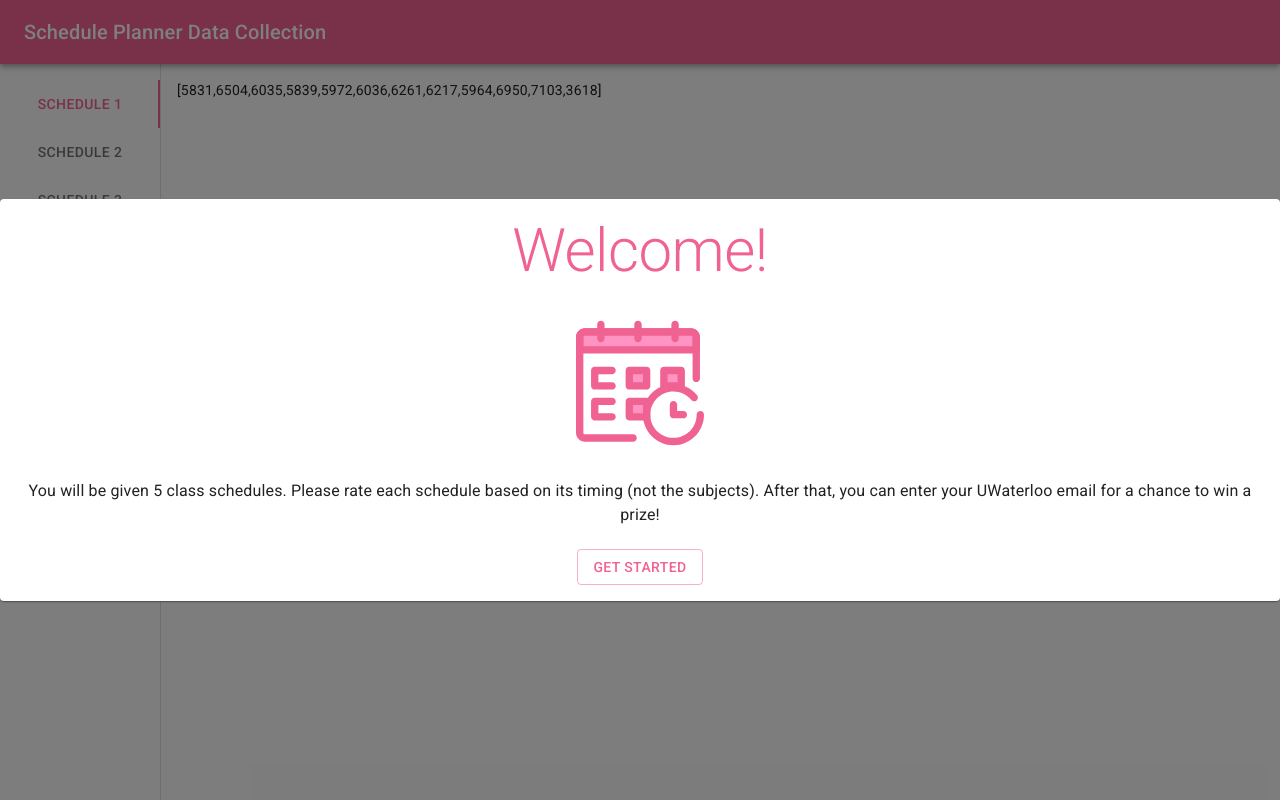
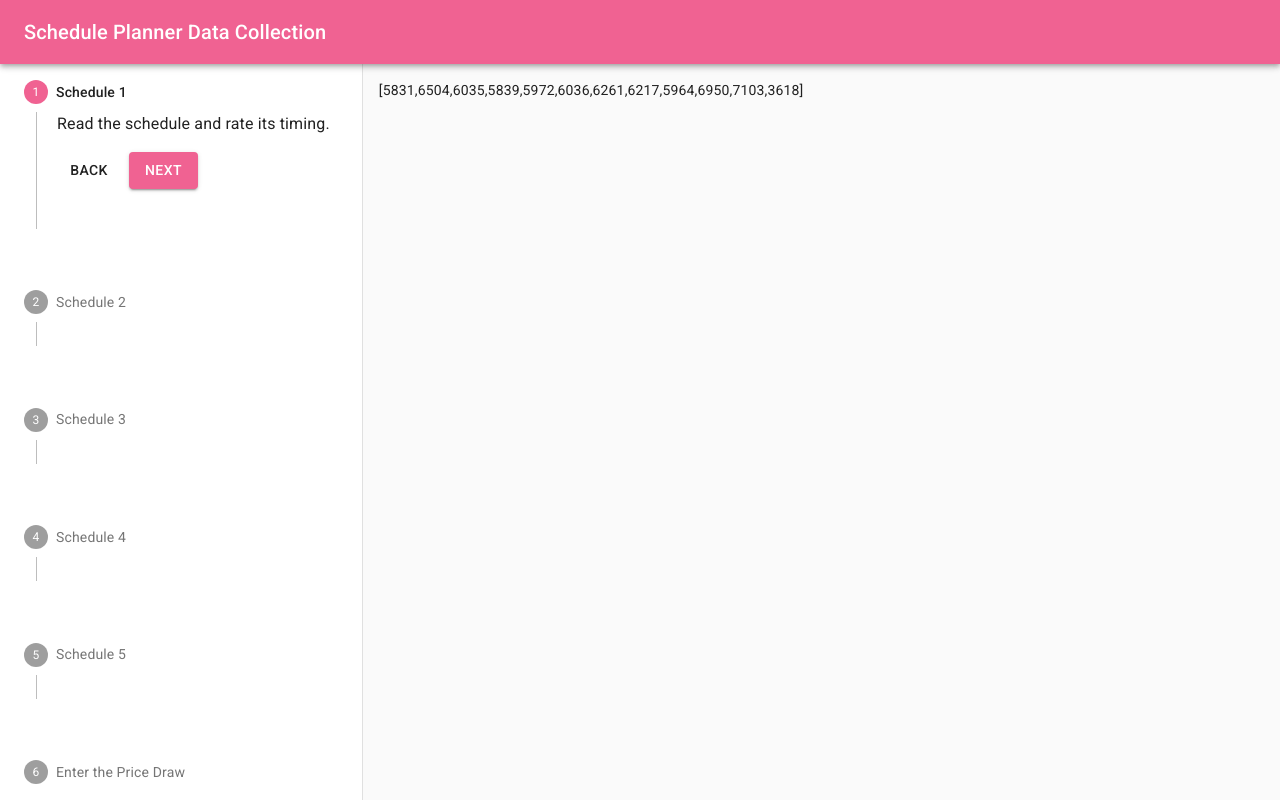
Before and after one commit to ScheduleHub/schedule-hub-data-collection, a React (Create React App) app: page / in a window 1280 px wide. Built offline with nearby package versions, Linux system fonts and the light colour scheme.

Commit message:
Add vertical stepper

```diff
--- a/src/schedule-page/index.jsx
+++ b/src/schedule-page/index.jsx
@@ -9,6 +9,7 @@ import {
   MobileStepper,
   Modal,
   Paper,
+  Stepper,
   Tab,
   Tabs,
   ThemeProvider,
@@ -17,6 +18,10 @@ import {
   createMuiTheme,
   makeStyles,
   withStyles,
+  Step,
+  StepLabel,
+  StepConnector,
+  StepContent,
 } from '@material-ui/core';
 import { blue, pink } from '@material-ui/core/colors';
 import { KeyboardArrowLeft, KeyboardArrowRight } from '@material-ui/icons';
@@ -34,6 +39,7 @@ const useStyles = makeStyles((theme) => ({
   },
   contents: {
     display: 'flex',
+    flexDirection: 'row',
     flexGrow: 1,
     overflowX: 'auto',
   },
@@ -52,12 +58,17 @@ const useStyles = makeStyles((theme) => ({
   mobileStepper: {
     borderTop: `1px solid ${theme.palette.divider}`,
   },
-  tabs: {
+  verticalStepper: {
     borderRight: `1px solid ${theme.palette.divider}`,
-    flexShrink: 0,
-    height: '100%',
+    height: 'auto',
     paddingBottom: theme.spacing(2),
     paddingTop: theme.spacing(2),
+  },
+  verticalStepperButton: {
+    marginRight: theme.spacing(1),
+  },
+  verticalStepConnector: {
+    height: 'initial',
   },
   welcomeLogo: {
     display: 'block',
@@ -131,11 +142,32 @@ function SchedulePage() {
 
   const closeInstrModal = () => setInstrModalOpen(false);
 
-  const createSchedTabs = () => schedules.map((value, index) => (
-    <Tab key={value.id} label={`Schedule ${index + 1}`} />
-  ));
 
   const handelTabChange = (_event, newValue) => setSelectedSchedIndex(newValue);
+
+  const handleBackClick = () => setSelectedSchedIndex((prevSelected) => prevSelected - 1);
+
+  const handleNextClick = () => setSelectedSchedIndex((prevSelected) => prevSelected + 1);
+
+  const createStep = (key, label, instr) => (
+    <Step key={key}>
+      <StepLabel>{label}</StepLabel>
+      <StepContent>
+        <Typography>{instr}</Typography>
+        <Box my={2}>
+          <Button className={classes.verticalStepperButton} onClick={handleBackClick}>Back</Button>
+          <Button
+            variant="contained"
+            color="primary"
+            className={classes.verticalStepperButton}
+            onClick={handleNextClick}
+          >
+            Next
+          </Button>
+        </Box>
+      </StepContent>
+    </Step>
+  );
 
   return (
     <ThemeProvider theme={theme}>
@@ -145,7 +177,7 @@ function SchedulePage() {
           <Toolbar>
             <Typography variant="h6">Schedule Planner Data Collection</Typography>
           </Toolbar>
-          <Hidden smUp>
+          {/* <Hidden smUp>
             <HorizontalTabs
               value={selectedSchedIndex}
               onChange={handelTabChange}
@@ -155,21 +187,28 @@ function SchedulePage() {
             >
               {createSchedTabs()}
             </HorizontalTabs>
-          </Hidden>
+          </Hidden> */}
         </AppBar>
 
         <div className={classes.contents}>
-          <Hidden xsDown>
-            <Tabs
-              value={selectedSchedIndex}
-              onChange={handelTabChange}
-              indicatorColor="primary"
-              textColor="primary"
+          <Hidden smDown>
+            <Stepper
+              activeStep={selectedSchedIndex}
               orientation="vertical"
-              className={classes.tabs}
+              className={classes.verticalStepper}
+              connector={<StepConnector className={classes.verticalStepConnector} />}
             >
-              {createSchedTabs()}
-            </Tabs>
+              {schedules.map((value, index) => (
+                createStep(
+                  value.id,
+                  `Schedule ${index + 1}`,
+                  'Read the schedule and rate its timing.',
+                )
+              ))}
+              <Step>
+                <StepLabel>Enter the Price Draw</StepLabel>
+              </Step>
+            </Stepper>
           </Hidden>
           <Box p={2}>
             {schedules.map((value, index) => (selectedSchedIndex === index && (
@@ -177,7 +216,7 @@ function SchedulePage() {
             )))}
           </Box>
         </div>
-        <Hidden smUp>
+        <Hidden mdUp>
           <MobileStepper
             variant="dots"
             steps={schedules.length}
@@ -201,7 +240,7 @@ function SchedulePage() {
       </div>
 
       <Modal
-        open={instrModalOpen}
+        open={instrModalOpen && false}
         onClose={closeInstrModal}
         BackdropProps={{ timeout: 500 }}
         className={classes.instrModal}
```
